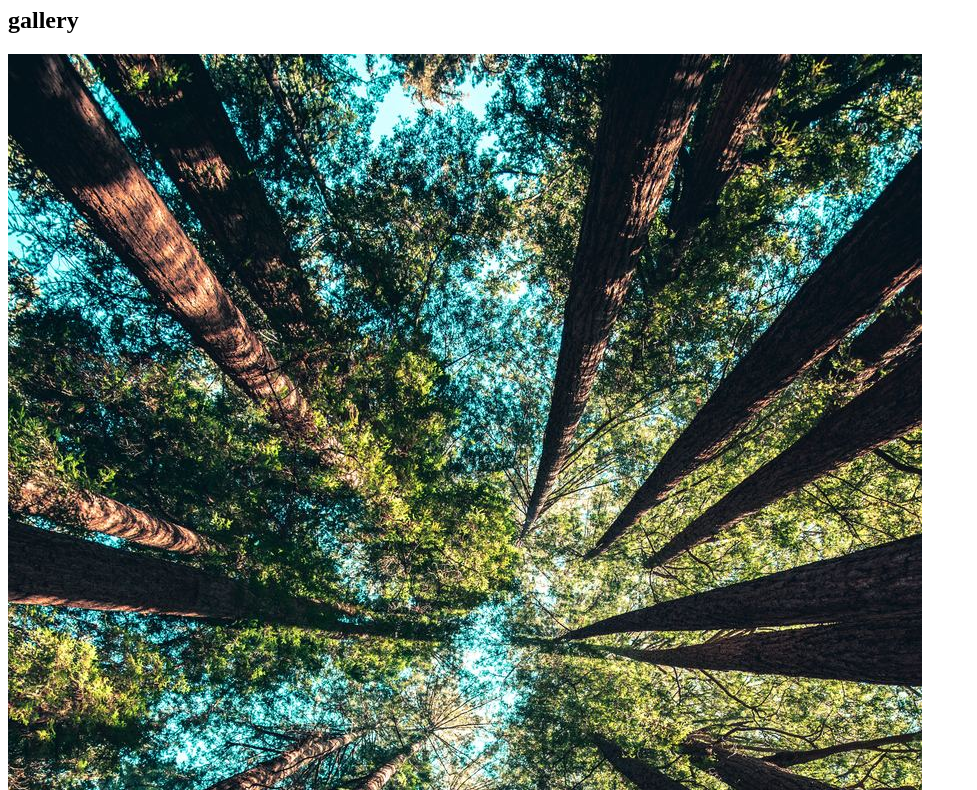
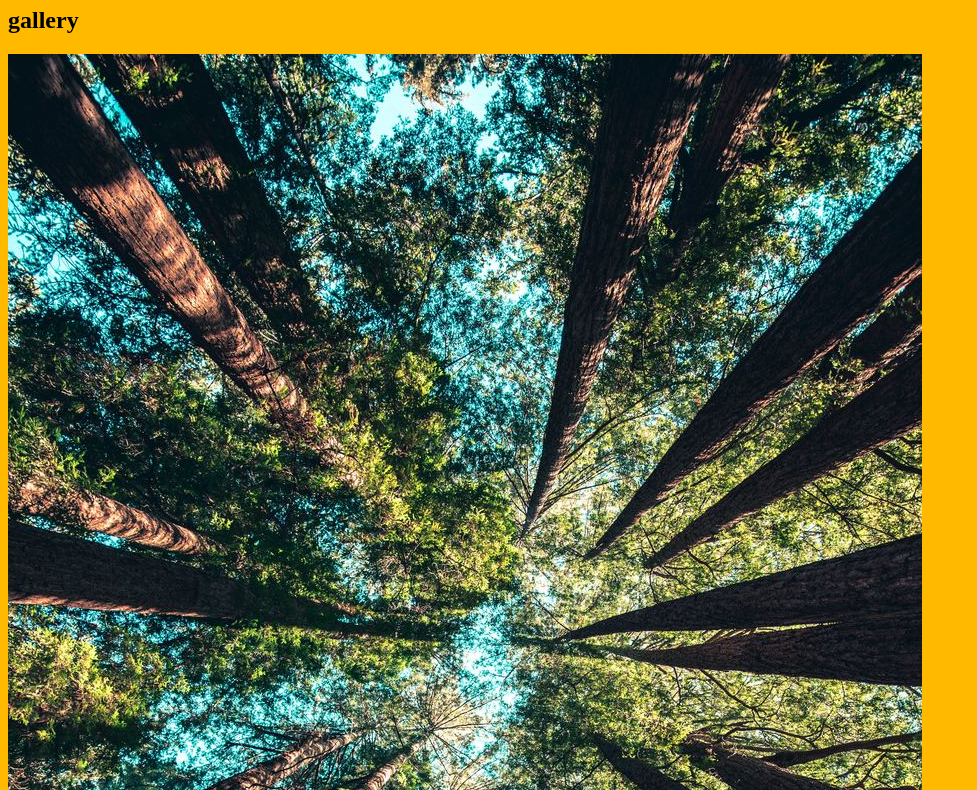
Before and after one commit to coderHook/museum-app, a plain HTML site: page index.html in a window 1280 px wide. Shown: the part 73-863 px from the top of the page, without its empty margins (0-977 px from the left). Drawn offline with Linux system fonts and the light colour scheme.

Commit message:
Set up CSS, first version background

```diff
--- /dev/null
+++ b/index.css
@@ -0,0 +1,3 @@
+body {
+    background-color: #FFBA00;
+}
--- a/index.html
+++ b/index.html
@@ -2,6 +2,7 @@
 <html>
     <head>
         <title>Museum Guide</title>
+        <link rel="stylesheet" type="text/css" media="screen" href="index.css">
     </head>
 
     <body>
```
